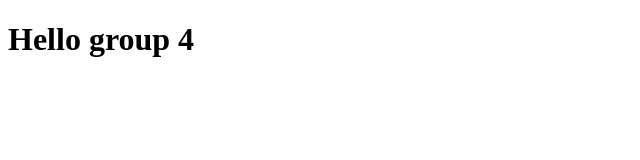
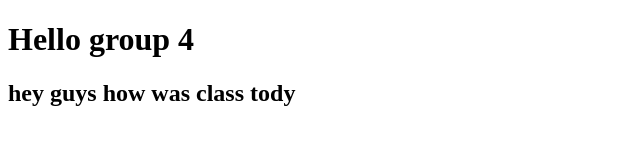
Before and after one commit to banchigit/test_group4, a plain HTML site: page index.html in a window 1280 px wide. Shown: the whole page, without its empty margins (0-640 px from the left). Drawn offline with Linux system fonts and the light colour scheme.

Commit message:
added h2

```diff
--- a/index.html
+++ b/index.html
@@ -7,5 +7,6 @@
   </head>
   <body>
     <h1>Hello group 4</h1>
+    <h2>hey guys how was class tody</h2>
   </body>
 </html>
```
